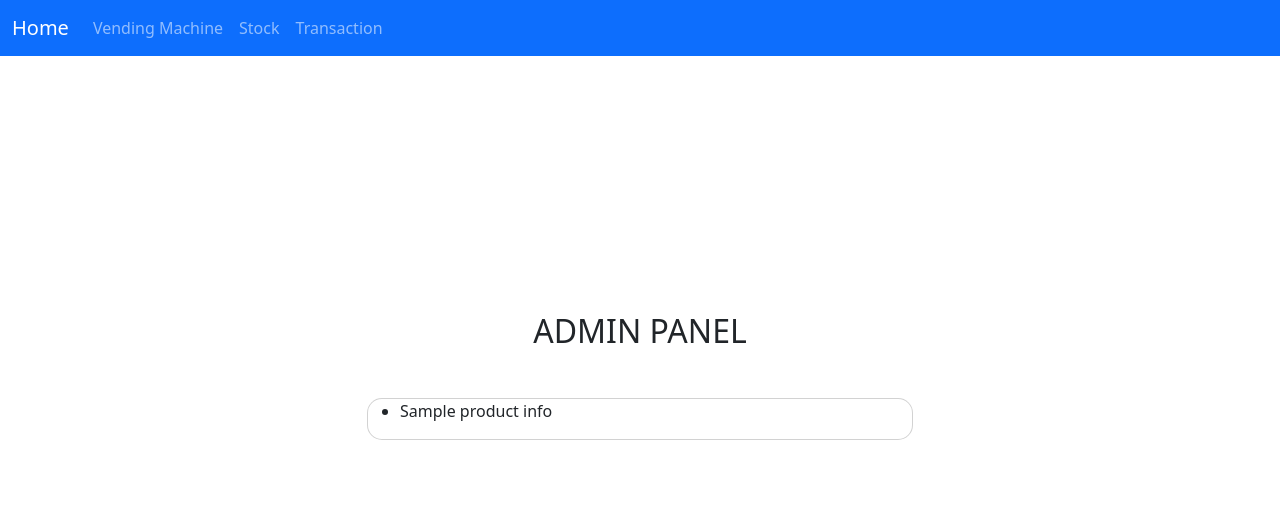
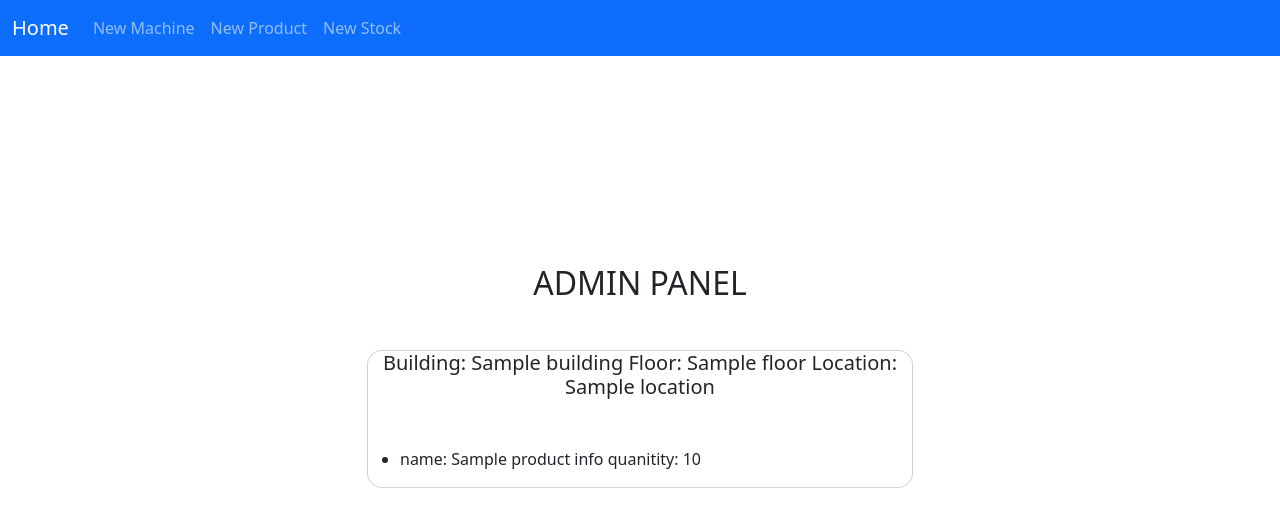
Before and after one commit to jtlantz/se-p1-backend, a Django app: template app/backend/api/templates/api/index.html in a window 1280 px wide. Shown: the top 527 px of the page. Run offline with Django 4.2, Linux system fonts and the light colour scheme; the template is opened without the code that fills it: most values are stand-ins (such as "Sample title", 1, 10 or a date in 2020).

Commit message:
cleanup navbar, make each vending machine display as a card instead of bulk list

```diff
--- a/app/backend/api/templates/api/base.html
+++ b/app/backend/api/templates/api/base.html
@@ -28,13 +28,13 @@
                     <div class="collapse navbar-collapse" id="navbarNav">
                         <ul class="navbar-nav">
                             <li class="nav-item">
-                                <a class="nav-link" href="/api/vendingMachine/">Vending Machine</a>
+                                <a class="nav-link" href="/api/vendingMachine/add">New Machine</a>
                             </li>
                             <li class="nav-item">
-                                <a class="nav-link" href="/api/stock/">Stock</a>
+                                <a class="nav-link" href="/api/product/add">New Product</a>
                             </li>
                             <li class="nav-item">
-                                <a class="nav-link" href="/api/transaction/">Transaction</a>
+                                <a class="nav-link" href="/api/stock/add">New Stock</a>
                             </li>
                         </ul>
                     </div>
--- a/app/backend/api/templates/api/index.html
+++ b/app/backend/api/templates/api/index.html
@@ -7,21 +7,37 @@
             <div class="row d-flex justify-content-center align-items-center h-100">
                 <div class="col-12 col-md-9 col-lg-7 col-xl-6">
                     <h2 class="text-uppercase text-center mb-5">Admin Panel</h2>
+                    {%if machines %}
+                    {% for machine in machines %}
                     <div class="card mb-5" style="border-radius: 15px;">
+                        <h5 class="text-camelcase text-center mb-5">
+                            Building: {{ machine.building }}
+                            Floor: {{ machine.floor }}
+                            Location: {{ machine.location }}
+                        </h1>
+
                         <body>
-                        {%if all_stock %}
+                            {% if machine.stock %}
+                            {% for stock in machine.stock %}
                             <ul>
-                                {% for stock in all_stock %}
-                                    <li>
-                                        {{ stock.product_info.name }}
-                                    </li>
-                                {% endfor %}
+                                <li>
+                                    name: {{ stock.product_info.name }}
+                                    quanitity: {{ stock.quantity }}
+                                </li>
                             </ul>
-                        {% else %}
-                            <p>No stocks found.</p>
-                        {% endif %}
-                        </body>
+                            {% endfor %}
+                            {% else %}
+                                <p>No stock found.</p>
+                            {% endif %}
+                            </body>
+                        </div>
+                    {% endfor %}
+
+                    {% else %}
+                    <div class="card mb-5" style="border-radius: 15px;">
+                        <p>No stocks found.</p>
                     </div>
+                    {% endif %}
                 </div>
             </div>
         </div>
```
Also changed, not shown: app/backend/api/views.py (+11 -2 lines).
